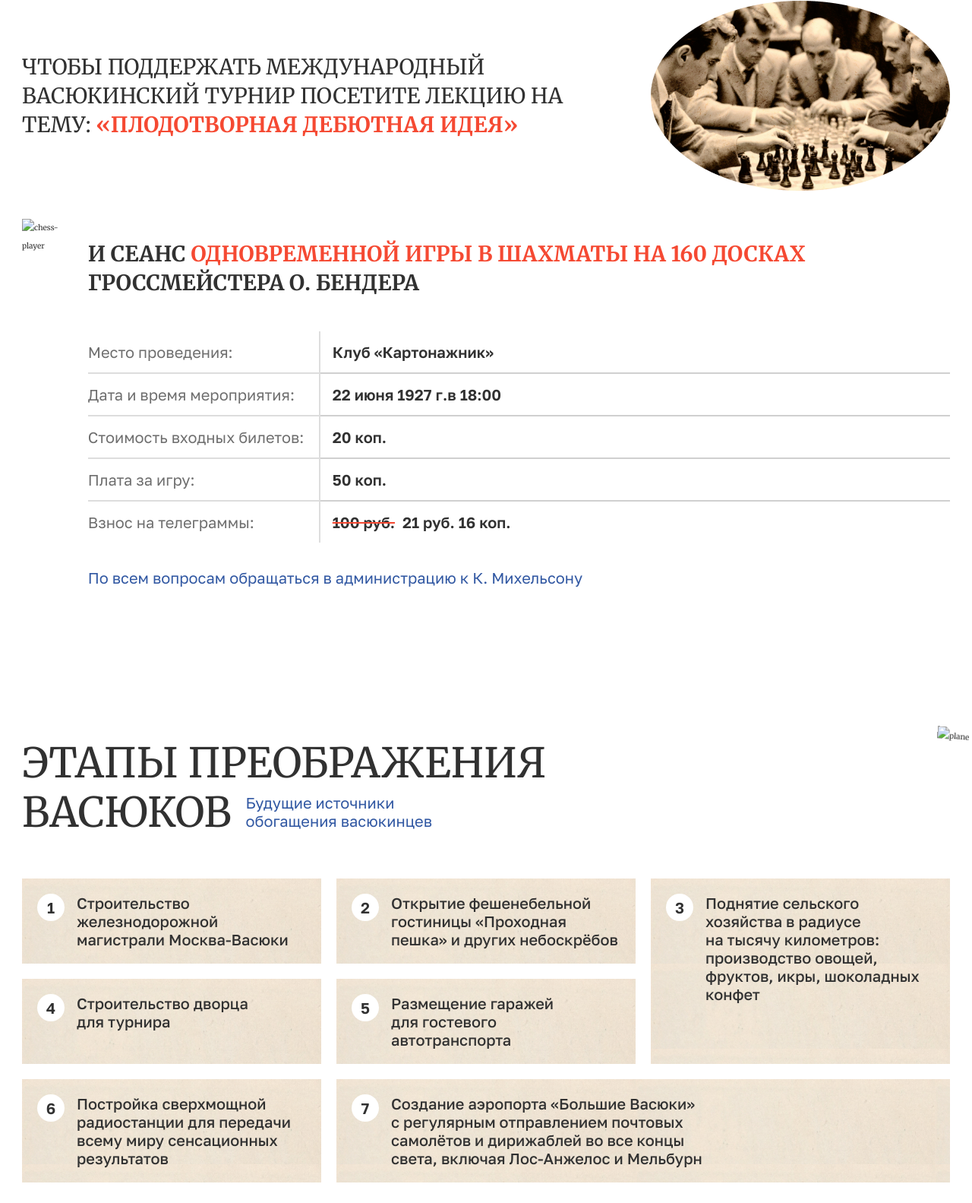
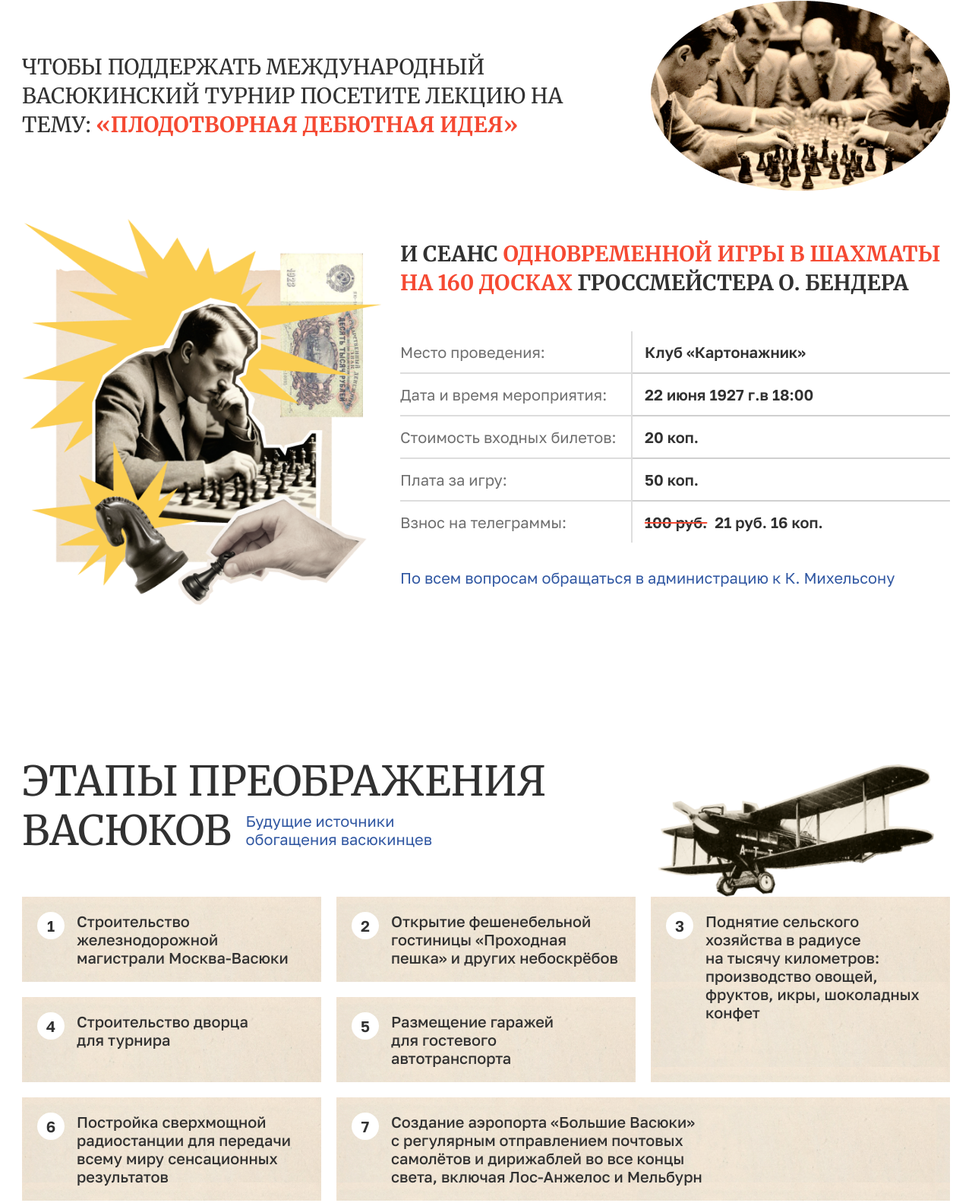
Before and after one commit to GermanGrib/Yandex-Test-Deploy, a website: page index.html in a window 1280 px wide. Shown: the part 838-2421 px from the top of the page at 76% size. Drawn offline with Linux system fonts and the light colour scheme.

Commit message:
refactor: imgs paths

```diff
--- a/index.html
+++ b/index.html
@@ -83,7 +83,7 @@
             <img
               alt="chess-player"
               class="tournament-img"
-              src="assetsmgs/chess-player.png"
+              src="./assets/imgs/chess-player.png"
             />
             <div class="tournament-title-content-wrapper">
               <div>
@@ -231,7 +231,7 @@
             <img
               alt="plane"
               class="transformation-steps-img"
-              src="assetsmgs/plane.png"
+              src="./assets/imgs/plane.png"
             />
             <div class="transformation-steps-pagination-mobile">
               <button
@@ -273,7 +273,7 @@
                   <img
                     alt="user avatar"
                     class="participants-list__img"
-                    src="assetsmgs/user-avatar-skeleton.png"
+                    src="./assets/imgs/user-avatar-skeleton.png"
                   />
                   <h4 class="participants-list__title">
                     Хозе-Рауль Капабланка
```
